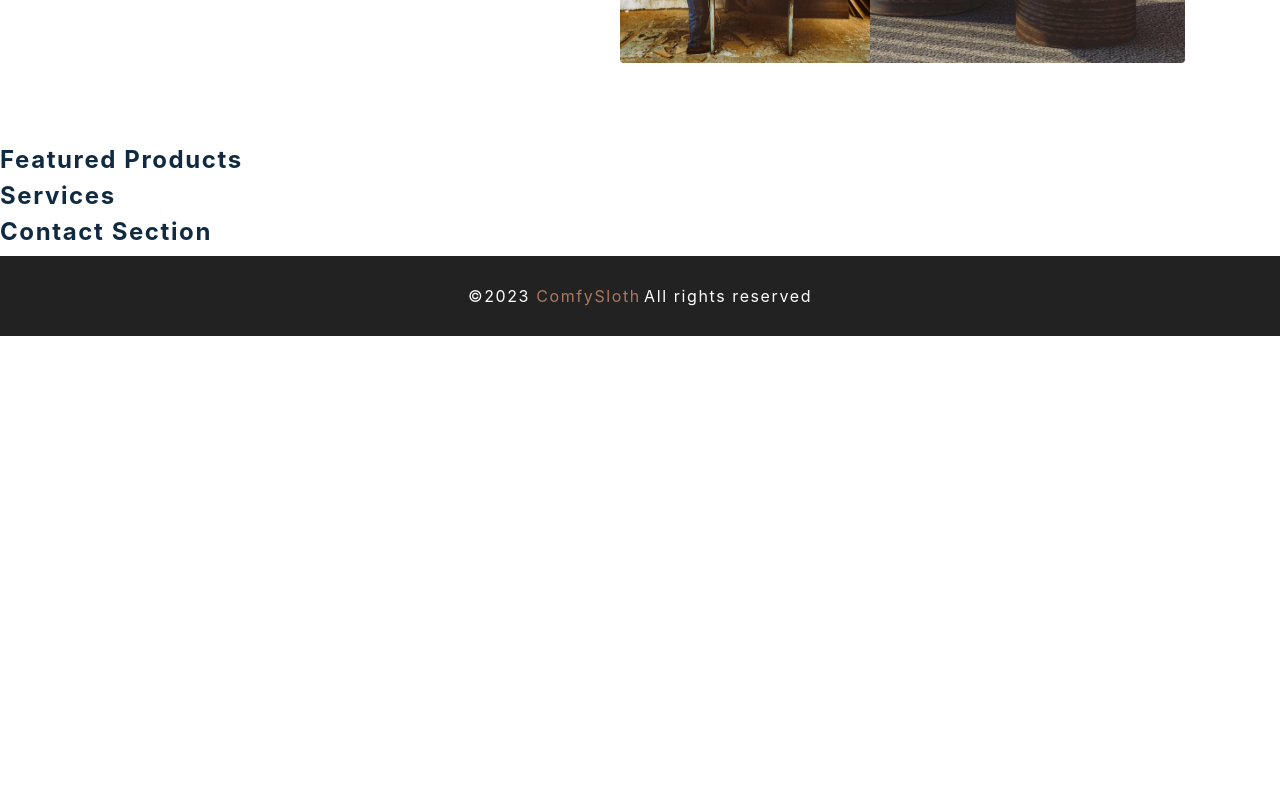
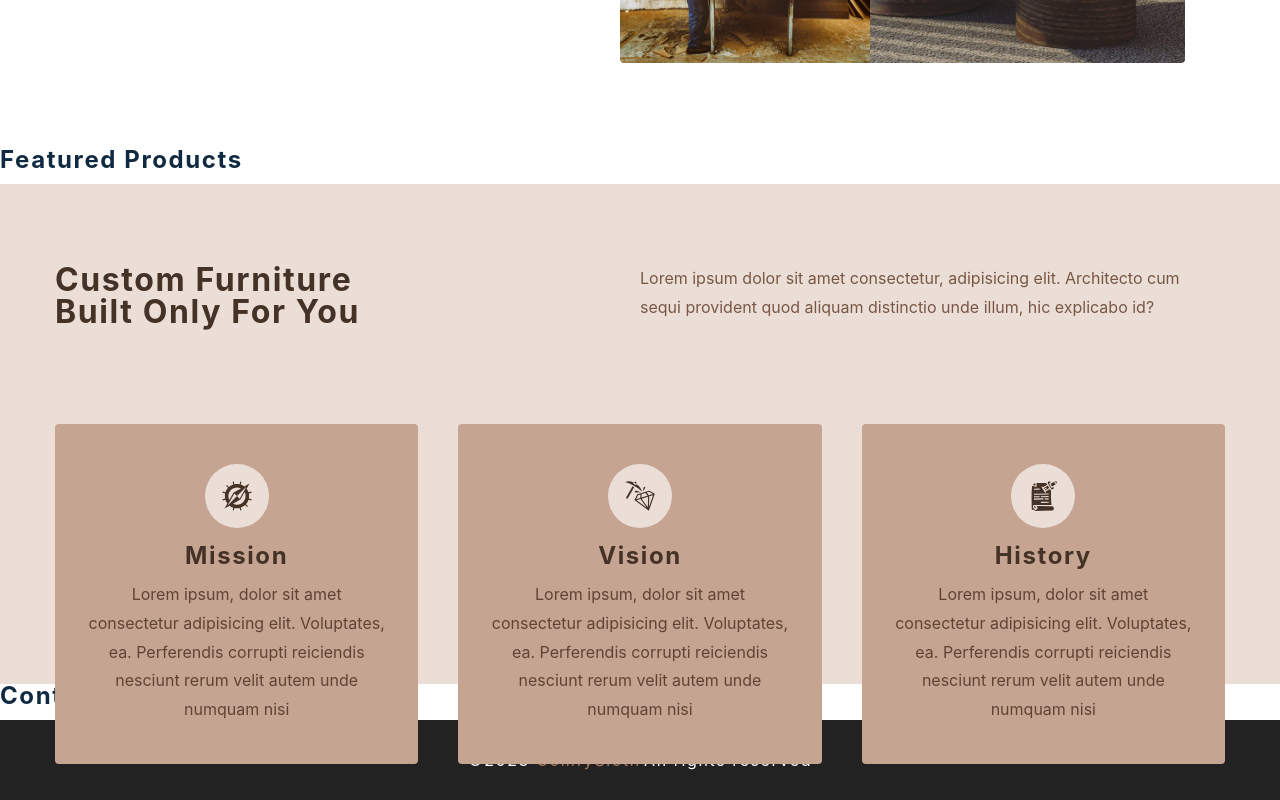
Before and after one commit to emines0/comfy-sloth, a React (Create React App) app: page / in a window 1280 px wide. Shown: the part 652-1452 px from the top of the page. Before the commit the page ends 988 px from the top, so only its background shows below. Built offline with nearby package versions, Linux system fonts and the light colour scheme; the HTML template or start-up script is replaced by a standard one.

Commit message:
homepage services part

```diff
--- a/src/components/Services.js
+++ b/src/components/Services.js
@@ -3,7 +3,35 @@
 import { services } from '../utils/constants'
 
 const Services = () => {
-  return <h4>services </h4>
+  return (
+    <Wrapper>
+      <div className='section-center'>
+        <article className='header'>
+          <h3>
+            custom furniture <br />
+            built only for you
+          </h3>
+          <p>
+            Lorem ipsum dolor sit amet consectetur, adipisicing elit. Architecto
+            cum sequi provident quod aliquam distinctio unde illum, hic
+            explicabo id?
+          </p>
+        </article>
+        <div className='services-center'>
+          {services.map((item) => {
+            const { id, icon, title, text } = item
+            return (
+              <div className='service' key={id}>
+                <span className='icon'>{icon}</span>
+                <h4>{title}</h4>
+                <p>{text}</p>
+              </div>
+            )
+          })}
+        </div>
+      </div>
+    </Wrapper>
+  )
 }
 
 const Wrapper = styled.section`
```
